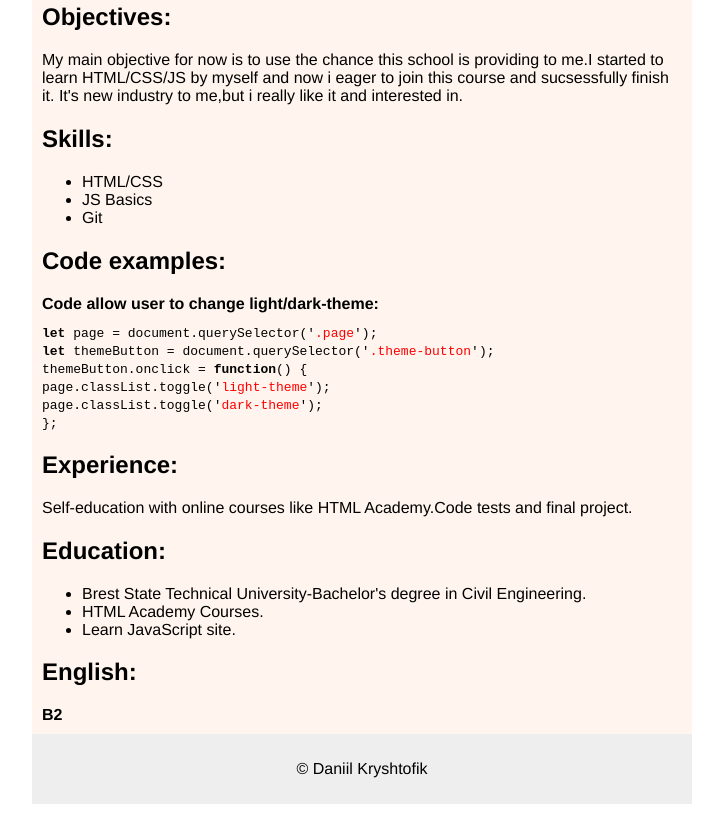
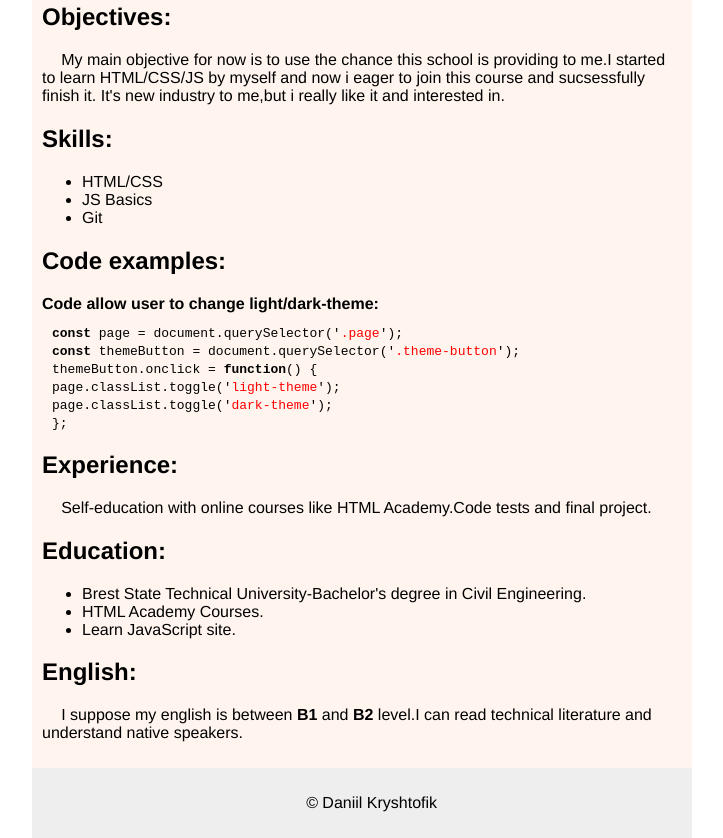
Before and after one commit to ntktgepbr2/rsschool-cv, a plain HTML site: page index.html in a window 1280 px wide. Shown: the part 702-1540 px from the top of the page, without its empty margins (278-1001 px from the left). Before the commit the page ends 1506 px from the top, so only its background shows below. Drawn offline with Linux system fonts and the light colour scheme.

Commit message:
style: add indent

```diff
--- a/index.html
+++ b/index.html
@@ -50,8 +50,8 @@
                     <h2>Code examples:</h2>
                     <b> Code allow user to change light/dark-theme:</b>
 
-                    <section><code><b>let</b> page = document.querySelector('<span>.page</span>');<br>
-                    <b>let</b> themeButton = document.querySelector('<span>.theme-button</span>');<br>
+                    <section><code><b>const</b> page = document.querySelector('<span>.page</span>');<br>
+                    <b>const</b> themeButton = document.querySelector('<span>.theme-button</span>');<br>
                     themeButton.onclick = <b>function</b>() {<br>
                       page.classList.toggle('<span>light-theme</span>');<br>
                       page.classList.toggle('<span>dark-theme</span>');<br>
@@ -74,7 +74,7 @@
                 </div>
                 <div class="english">
                     <h2>English:</h2>
-                    <b>B2</b>
+                    <p>I suppose my english is between <b>B1</b> and <b>B2</b> level.I can read technical literature and understand native speakers. </p>
 
                 </div>
 
--- a/style.css
+++ b/style.css
@@ -26,7 +26,9 @@ a {
     text-decoration: none;
 }
 
-p {}
+p {
+    text-indent: 3%;
+}
 
 img {
     border-radius: 40%;
@@ -35,6 +37,7 @@ img {
 
 section {
     margin-top: 10px;
+    margin-left: 10px;
 }
 
 span {
```
